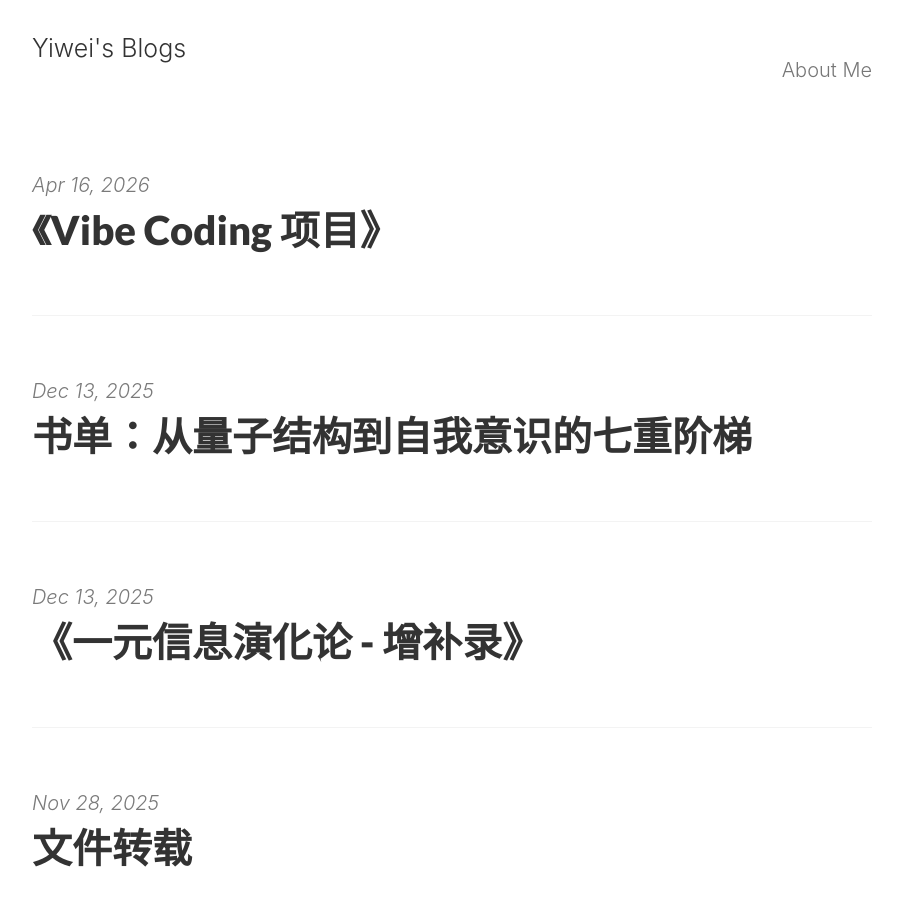
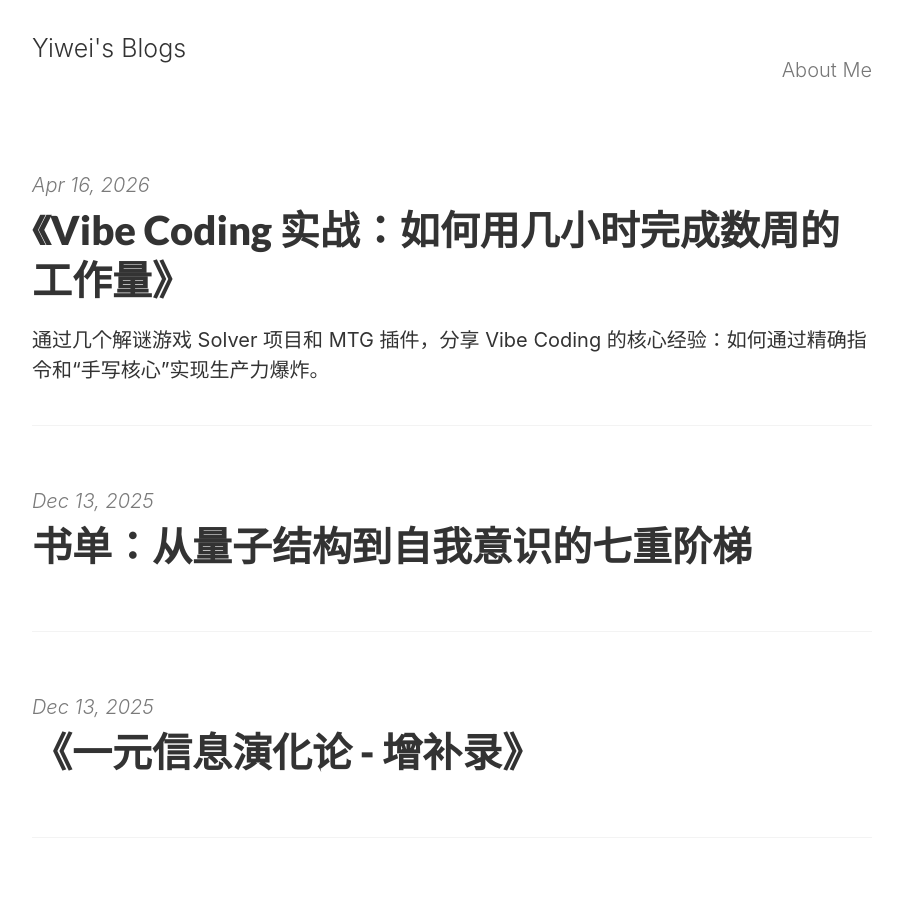
Before and after one commit to yubel667/yubel667.github.io, a Jekyll site: the page built from index.html, in a window 1280 px wide and 900 px high. Shown: the whole window, without its empty margins (188-1090 px from the left). Built offline with Jekyll 4.4.1, drawn with Linux system fonts in a browser that asks for light colours; the list of posts is cut into pages by our own code.

Commit message:
finalize

```diff
--- a/_posts/2026-04-16-vibe-coding-solvers.md
+++ b/_posts/2026-04-16-vibe-coding-solvers.md
@@ -1,28 +1,28 @@
 ---
 layout: post
-title: 《Vibe Coding 项目》
+title: 《Vibe Coding 实战：如何用几小时完成数周的工作量》
 date: 2026-04-16
-summary: ""
-categories: programming
+summary: "通过几个解谜游戏 Solver 项目和 MTG 插件，分享 Vibe Coding 的核心经验：如何通过精确指令和“手写核心”实现生产力爆炸。"
+categories: programming ai
 ---
 
 ## 为什么是 Vibe Coding？
 
-最近我完成了一系列解谜游戏的 Solver 项目。这些东西如果按传统方式手写，即便充满精力，可能也需要数周时间去打磨 UI、解析器和搜索算法。但在 **Vibe Coding** 的加持下，每个项目基本都能在几小时内搞定。
+最近我完成了一系列解谜游戏的 Solver 项目，以及一个 MTG 相关的 Android 插件。这些东西如果按传统方式手写，即便充满精力，可能也需要数周时间去打磨 UI、解析器和搜索算法。但在 **Vibe Coding** 的加持下，每个项目基本都能在几小时内搞定。
 
-这种开发模式不仅是生产力的飞跃，它还揭示了一种新的编程分工。
+这种开发模式不仅是生产力的飞跃，它还揭示了一种新的编程分工与思维方式。
 
 ---
 
-## 核心经验：不要试图用自然语言解释规则
+## 核心经验一：不要试图用自然语言解释规则
 
 在第一个项目 `smart-dog-solver` 中，我犯了一个错误：我试图用自然语言向 LLM 描述游戏的 3D 路径规则。
 
-结果是灾难性的。LLM 对复杂空间约束的理解漏洞百出，我花了大量时间去修补它理解错误的逻辑，至今也没有搞明白有些逻辑到底在写什么，一重构就挂。
+结果是灾难性的。LLM 对复杂空间约束的理解漏洞百出，我花了大量时间去修补它理解错误的逻辑。
 
 **结论是：LLM 并不擅长从模糊的自然语言描述中构建“物理世界”的根基。**
 
-![Smart Dog Solver](https://github.com/yubel667/smart-dog-solver)
+![Smart Dog Solver](https://raw.githubusercontent.com/yubel667/smart-dog-solver/master/README.md)
 
 ### 正确的姿势：人写 board.py，AI 写剩下的
 
@@ -30,27 +30,36 @@ categories: programming
 1. **人类手写 `board.py`**：亲自定义游戏的状态表征、合法移动检查逻辑。
 2. **AI 接管余下逻辑**：一旦有了严谨的 `board.py` 作为基准，LLM 展现出了惊人的演绎能力。它能迅速写出高效的 DFS 搜索引擎、命令行 UI、甚至复杂的可视化渲染器。
 
-![Asteroid Escape Solution](https://raw.githubusercontent.com/yubel667/asteroid-escape-solver/master/solutions/60.webp)
+这种“**人手定义世界观，AI 在其中探索**”的模式，效率极高。
 
 ---
 
-## 进阶：示例（Examples）是最好的指令
+## 核心经验二：示例（Examples）是最好的指令
 
-到了最后一个项目 `jump-in-solver` 时，流程已经变得非常顺滑。
-
-我不仅手写了核心逻辑，还向 LLM 提供了之前项目中成功的代码示例。通过这种方式，LLM 在第一次尝试时就生成了完全正确的 Solver 代码。
+到了最后一个项目 `jump-in-solver` 时，流程已经变得非常顺滑。我不仅手写了核心逻辑，还向 LLM 提供了之前项目中成功的代码示例。通过这种方式，LLM 在第一次尝试时就生成了完全正确的 Solver 代码。这种跨项目参考的方法，是目前将效率推向极致的最佳路径。
 
 ![Jump In Solution](https://raw.githubusercontent.com/yubel667/jump-in-solver/master/solutions/60.webp)
 
-这种“**手写核心 + 跨项目参考**”的方法，是目前将 Vibe Coding 的效率推向极致的最佳路径。
+---
+
+## 魔法时刻：MTG LLM Plugin
+
+最具“魔法感”的体验来自于 `mtg-llm-plugin`。我完全不会写 Kotlin，也没做过 Android 开发，但通过 Vibe Coding，我成功搞定了一个功能完备的 App。
+
+![MTG Plugin Logic](https://raw.githubusercontent.com/yubel667/mtg-llm-plugin/master/README.md)
+
+虽然我不会写这些语言，但我能轻松地进行 **Code Review**。这种“只审不写”的状态极其愉悦。对于这种高度个人化（只为我服务）、且手写起来异常繁琐的任务，Vibe Coding 是完美的解药。
 
 ---
 
-## 基础设施的自动化：渲染与导出
+## 关于“维护性”的哲学：当“完成”即是“终结”
 
-这种模式的另一个好处是，我可以让 AI 顺手写掉很多“繁琐但必要”的功能。例如在 `cat-and-box-solver` 中，所有的解题步骤都会自动渲染并导出为 WebP 动画。这些原本需要写半天的可视化逻辑，现在只是几行 prompt 的事。
+很多人诟病 Vibe Coding 生成的代码难以进行长期维护。我认同这个观点，但在这些侧边项目中，这并不是个问题。
 
-![Cat and Box Solution](https://raw.githubusercontent.com/yubel667/cat-and-box-solver/master/solution/60.webp)
+1. **有限的生命周期**：像解谜游戏的 Solver，其目标是解决固定的关卡。一旦所有关卡都解开了，代码就处于“完成”状态，不再需要新的 Feature 或 Bugfix。
+2. **高度个人化**：MTG 插件只需要满足我自己的需求。它不是一个需要服务成千上万用户的商业产品。
+
+在这种情况下，**极致的交付速度远比优美的架构重要**。当一个项目可以被定义为“Complete”而非“Continuous”时，Vibe Coding 的价值就被无限放大了。
 
 ---
 
@@ -58,8 +67,8 @@ categories: programming
 
 Vibe Coding 不是简单的“让 AI 替我写代码”，而是一种**指令精确度的艺术**。
 
-*   **人手**：定义世界观（Rules, Board Logic, Physics）。
-*   **AI**：在这个世界观下进行探索（Solver, UI, Visualizer, Parsers）。
+*   **人手**：定义基石（Board Logic, Physics）并进行逻辑审阅。
+*   **AI**：负责繁琐的推导与实现（Solver, UI, Visualizer, Parsers）。
 
 当你不再纠结于具体的循环和语法，而是专注于如何给 AI 提供一个“无法被误解”的基石时，编程就从体力活变成了纯粹的逻辑编排。
 
```
